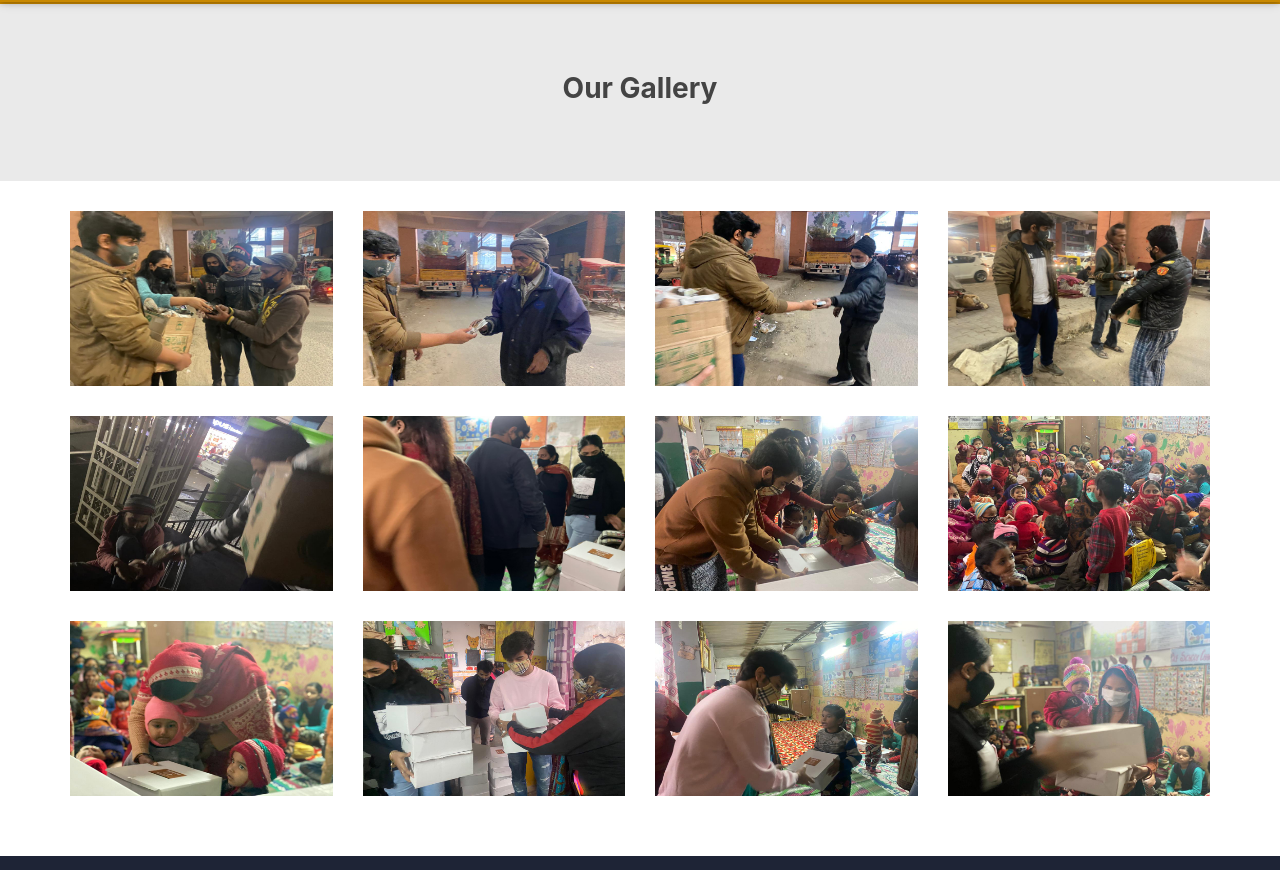
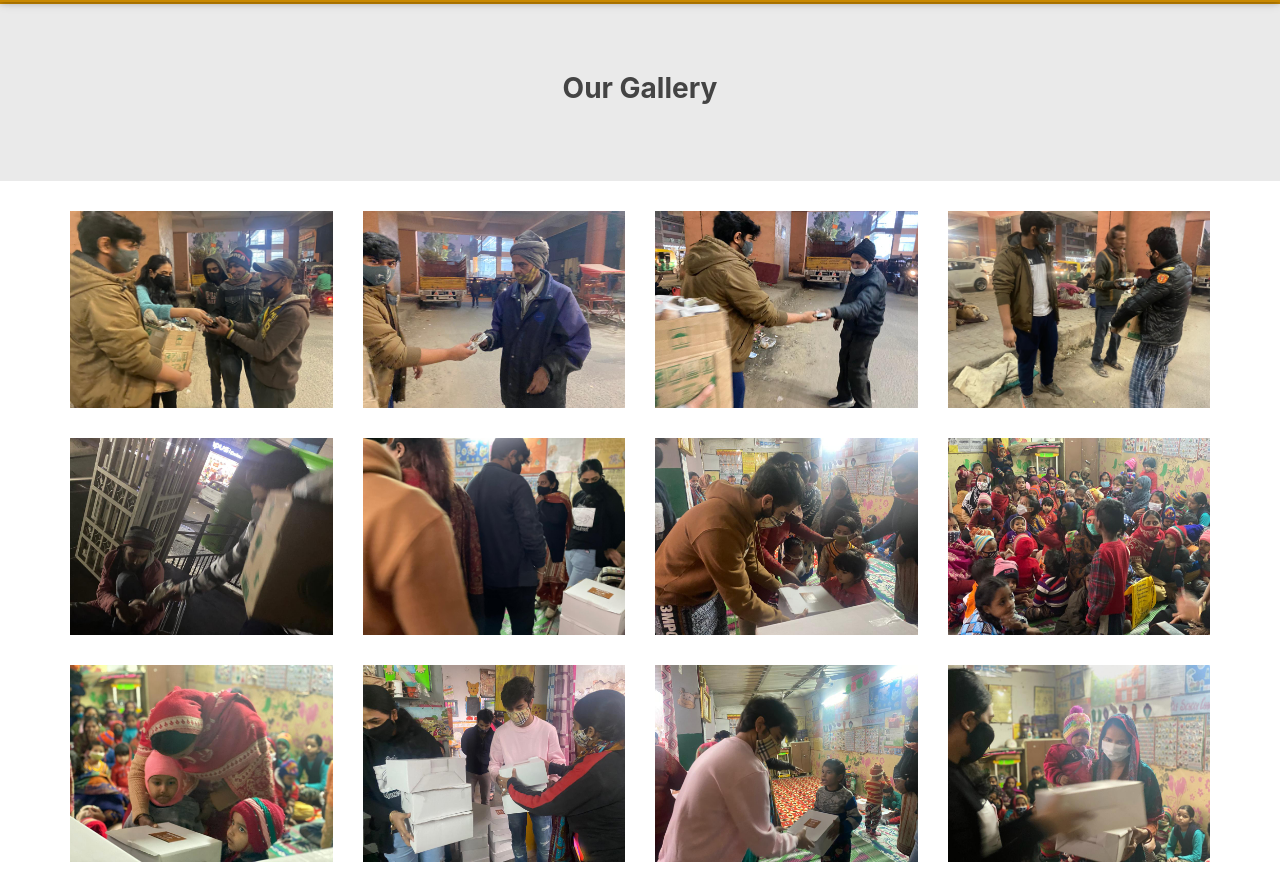
Before and after one commit to saurav0915/suhani-memorial-trust, a plain HTML site: page gallery.html in a window 1280 px wide. Shown: the part 82-952 px from the top of the page. Drawn offline with Linux system fonts and the light colour scheme.

Commit message:
done changes for responsive

```diff
--- a/assets/scss/base/basic_setup.scss
+++ b/assets/scss/base/basic_setup.scss
@@ -163,12 +163,12 @@ body{
     }
 
      @media screen and (max-width: 767px){
-        padding-top: 200px;
-         padding-bottom: 40px;
+        padding-top: 25px;
+        padding-bottom: 25px;
     }
     @media screen and (max-width: 356px){
-         padding-top: 200px;
-         padding-bottom: 40px;
+        padding-top: 25px;
+        padding-bottom: 25px;
     }
     h2{
         font-size: 28px;
--- a/gallery.html
+++ b/gallery.html
@@ -140,53 +140,53 @@
 
 
             <div class="gallery_product col-lg-3 col-md-3 col-sm-4 col-xs-6 filter hdpe">
-                <img src="assets/images/gallery/img1.jpg" class="img-responsive gallery-img">
+                <img src="assets/images/gallery/img1.jpg" class="img-responsive">
             </div>
 
             <div class="gallery_product col-lg-3 col-md-3 col-sm-4 col-xs-6 filter sprinkle">
-                <img src="assets/images/gallery/img2.jpg" class="img-responsive gallery-img">
+                <img src="assets/images/gallery/img2.jpg" class="img-responsive">
             </div>
 
             <div class="gallery_product col-lg-3 col-md-3 col-sm-4 col-xs-6 filter hdpe">
-                <img src="assets/images/gallery/img3.jpg" class="img-responsive gallery-img">
+                <img src="assets/images/gallery/img3.jpg" class="img-responsive">
             </div>
 
             <div class="gallery_product col-lg-3 col-md-3 col-sm-4 col-xs-6 filter irrigation">
-                <img src="assets/images/gallery/img4.jpg" class="img-responsive gallery-img">
+                <img src="assets/images/gallery/img4.jpg" class="img-responsive">
             </div>
 
             <div class="gallery_product col-lg-3 col-md-3 col-sm-4 col-xs-6 filter spray">
-                <img src="assets/images/gallery/img5.jpg" class="img-responsive gallery-img">
+                <img src="assets/images/gallery/img5.jpg" class="img-responsive">
             </div>
 
 
 
             <div class="gallery_product col-lg-3 col-md-3 col-sm-4 col-xs-6 filter spray">
-                <img src="assets/images/gallery/img6.jpg" class="img-responsive gallery-img">
+                <img src="assets/images/gallery/img6.jpg" class="img-responsive">
             </div>
 
             <div class="gallery_product col-lg-3 col-md-3 col-sm-4 col-xs-6 filter irrigation">
-                <img src="assets/images/gallery/img7.jpg" class="img-responsive gallery-img">
+                <img src="assets/images/gallery/img7.jpg" class="img-responsive">
             </div>
 
             <div class="gallery_product col-lg-3 col-md-4 col-sm-3 col-xs-6 filter irrigation">
-                <img src="assets/images/gallery/img8.jpg" class="img-responsive gallery-img">
+                <img src="assets/images/gallery/img8.jpg" class="img-responsive">
             </div>
 
             <div class="gallery_product col-lg-3 col-md-4 col-sm-3 col-xs-6 filter irrigation">
-                <img src="assets/images/gallery/img9.jpg" class="img-responsive gallery-img">
+                <img src="assets/images/gallery/img9.jpg" class="img-responsive">
             </div>
 
             <div class="gallery_product col-lg-3 col-md-4 col-sm-3 col-xs-6 filter irrigation">
-                <img src="assets/images/gallery/img10.jpg" class="img-responsive gallery-img">
+                <img src="assets/images/gallery/img10.jpg" class="img-responsive">
             </div>
 
             <div class="gallery_product col-lg-3 col-md-4 col-sm-3 col-xs-6 filter irrigation">
-                <img src="assets/images/gallery/img11.jpg" class="img-responsive gallery-img">
+                <img src="assets/images/gallery/img11.jpg" class="img-responsive">
             </div>
 
             <div class="gallery_product col-lg-3 col-md-4 col-sm-3 col-xs-6 filter irrigation">
-                <img src="assets/images/gallery/img12.jpg" class="img-responsive gallery-img">
+                <img src="assets/images/gallery/img12.jpg" class="img-responsive">
             </div>
 
 
@@ -221,7 +221,7 @@
                     <li><a ui-sref="contact" href="#/contact">Contact us</a><i class="fa fa-angle-right"></i></li>
                 </ul>
             </div> -->
-            <div class="col-md-6 col-sm-12 map-img" style = "text-align: right;">
+            <div class="col-md-6 col-sm-12 map-img footer-text-align">
                 <h2>Contact Us</h2>
                 <address class="md-margin-bottom-40">
                     J-35, <br>
```
Also changed, not shown: about_us.html (+1 -1 lines), contact_us.html (+3 -7 lines), index.html (+1 -1 lines), assets/css/style.css.
